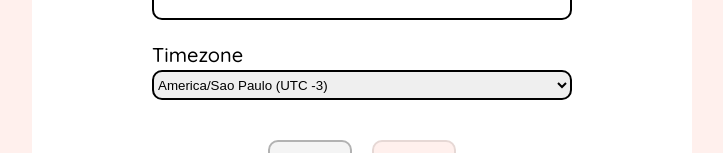
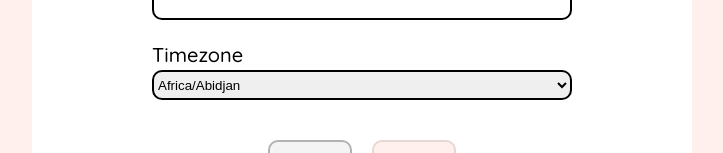
Before and after one commit to pwksn/react-timezones-app, a React (Create React App) app: page /form/timezone in a window 1280 px wide. Shown: the part 260-413 px from the top of the page, without its empty margins (278-1001 px from the left). Built offline with nearby package versions, Linux system fonts and the light colour scheme.

Commit message:
All timezones added

```diff
--- a/public/index.html
+++ b/public/index.html
@@ -26,7 +26,7 @@
       work correctly both with client-side routing and a non-root public URL.
       Learn how to configure a non-root public URL by running `npm run build`.
     -->
-    <title>React App</title>
+    <title>Timezones</title>
   </head>
   <body>
     <noscript>You need to enable JavaScript to run this app.</noscript>
--- a/src/Dashboard/Dashboard.js
+++ b/src/Dashboard/Dashboard.js
@@ -32,7 +32,7 @@ const Dashboard = () => {
     return (
         <div className="app__dashboard">
             {data && <DashboardHeader userData={data.user} timeNow={d.time()} offset={d.offset()}/>}
-            {data && <div className="tiles">
+            {data && data.timezones && <div className="tiles">
                 {Object.values(data.timezones).map((timezone) => (
                     <TimezoneTile key={timezone.timezoneId} timezone={timezone}/>
                 ))}
--- a/src/Forms/TimezoneForm.js
+++ b/src/Forms/TimezoneForm.js
@@ -1,9 +1,10 @@
 import { useState } from 'react';
 import { useHistory } from 'react-router-dom';
+import { timezones } from '../data/timezones';
 
 const TimezoneForm = () => {
 
-    const [timezoneCity, setTimezoneCity] = useState('America/Sao_Paulo');
+    const [timezoneCity, setTimezoneCity] = useState(timezones[0]);
     const [city, setCity] = useState('');
     const [isPending, setIsPending] = useState(false);
 
@@ -34,6 +35,10 @@ const TimezoneForm = () => {
         history.push('/');
     }
 
+    const convertTimezoneToText = (timezoneName) => {
+        return timezoneName.replace(/_/g, ' ');
+    }
+
     return (
         <div className="app__timezone-form d-flex d-flex__center d-flex__column">
             <h1 className="m-bottom-xl f-header-l">Add new timezone</h1>
@@ -53,9 +58,17 @@ const TimezoneForm = () => {
                         value={timezoneCity}
                         onChange={(e) => setTimezoneCity(e.target.value)}>
                         {/* toDo: add some more timezones */}
-                        <option value="America/Sao_Paulo">America/Sao Paulo (UTC -3)</option>
-                        <option value="Europe/Warsaw">Europe/Warsaw (UTC -1)</option>
+                        {/* <option value="America/Sao_Paulo">America/Sao Paulo (UTC -3)</option>
+                        <option value="America/Los_Angeles">America/Los Angeles (UTC -8)</option>
                         <option value="Asia/Dubai">Asia/Dubai (UTC +4)</option>
+                        <option value="Europe/Warsaw">Europe/Warsaw (UTC -1)</option> */}
+                        {timezones.sort((a, b) => {
+                            if (a < b) {return -1;}
+                            if (a > b) {return 1;}
+                            return 0;
+                        }).map(timezone => {
+                            return <option value={timezone}>{convertTimezoneToText(timezone)}</option>
+                        })}
                     </select>
                 </div>
 
--- a/src/TimezoneTile/TimezoneTile.js
+++ b/src/TimezoneTile/TimezoneTile.js
@@ -23,7 +23,10 @@ const TimezoneTile = ({ timezone }) => {
         } else {
             return 'UTC ' + offset;
         }
+    }
 
+    const convertTimezoneName = (timezoneName) => {
+        return timezoneName.replace(/_/g, ' ');
     }
 
     return (
@@ -34,7 +37,7 @@ const TimezoneTile = ({ timezone }) => {
             </div>
             <div className="timezone-tile__zone m-m">
                 <h3 className="f-text-l f-weight-xl m-0">{timezone.city}</h3>
-                <p className="f-text-m f-weight-l m-0">{calculateOffset(timezone.timezoneCity)}</p>
+                <p className="f-text-m f-weight-l m-0">{convertTimezoneName(timezone.timezoneCity)} ({calculateOffset(timezone.timezoneCity)})</p>
             </div>
             <div className="timezone-tile__people m-l" style={{marginBottom: 0}}>
                 <div className="d-flex d-flex__spacebetween">
--- /dev/null
+++ b/src/data/timezones.js
@@ -0,0 +1,351 @@
+// export const timezones = ['America/Sao_Paulo', 'America/Los_Angeles', 'Asia/Dubai', 'Europe/Warsaw'];
+export const timezones = [
+    'Europe/Warsaw',
+    'Europe/Andorra',
+    'Asia/Dubai',
+    'Asia/Kabul',
+    'Europe/Tirane',
+    'Asia/Yerevan',
+    'Antarctica/Casey',
+    'Antarctica/Davis',
+    'Antarctica/DumontDUrville', // https://bugs.chromium.org/p/chromium/issues/detail?id=928068
+    'Antarctica/Mawson',
+    'Antarctica/Palmer',
+    'Antarctica/Rothera',
+    'Antarctica/Syowa',
+    'Antarctica/Troll',
+    'Antarctica/Vostok',
+    'America/Argentina/Buenos_Aires',
+    'America/Argentina/Cordoba',
+    'America/Argentina/Salta',
+    'America/Argentina/Jujuy',
+    'America/Argentina/Tucuman',
+    'America/Argentina/Catamarca',
+    'America/Argentina/La_Rioja',
+    'America/Argentina/San_Juan',
+    'America/Argentina/Mendoza',
+    'America/Argentina/San_Luis',
+    'America/Argentina/Rio_Gallegos',
+    'America/Argentina/Ushuaia',
+    'Pacific/Pago_Pago',
+    'Europe/Vienna',
+    'Australia/Lord_Howe',
+    'Antarctica/Macquarie',
+    'Australia/Hobart',
+    'Australia/Currie',
+    'Australia/Melbourne',
+    'Australia/Sydney',
+    'Australia/Broken_Hill',
+    'Australia/Brisbane',
+    'Australia/Lindeman',
+    'Australia/Adelaide',
+    'Australia/Darwin',
+    'Australia/Perth',
+    'Australia/Eucla',
+    'Asia/Baku',
+    'America/Barbados',
+    'Asia/Dhaka',
+    'Europe/Brussels',
+    'Europe/Sofia',
+    'Atlantic/Bermuda',
+    'Asia/Brunei',
+    'America/La_Paz',
+    'America/Noronha',
+    'America/Belem',
+    'America/Fortaleza',
+    'America/Recife',
+    'America/Araguaina',
+    'America/Maceio',
+    'America/Bahia',
+    'America/Sao_Paulo',
+    'America/Campo_Grande',
+    'America/Cuiaba',
+    'America/Santarem',
+    'America/Porto_Velho',
+    'America/Boa_Vista',
+    'America/Manaus',
+    'America/Eirunepe',
+    'America/Rio_Branco',
+    'America/Nassau',
+    'Asia/Thimphu',
+    'Europe/Minsk',
+    'America/Belize',
+    'America/St_Johns',
+    'America/Halifax',
+    'America/Glace_Bay',
+    'America/Moncton',
+    'America/Goose_Bay',
+    'America/Blanc-Sablon',
+    'America/Toronto',
+    'America/Nipigon',
+    'America/Thunder_Bay',
+    'America/Iqaluit',
+    'America/Pangnirtung',
+    'America/Atikokan',
+    'America/Winnipeg',
+    'America/Rainy_River',
+    'America/Resolute',
+    'America/Rankin_Inlet',
+    'America/Regina',
+    'America/Swift_Current',
+    'America/Edmonton',
+    'America/Cambridge_Bay',
+    'America/Yellowknife',
+    'America/Inuvik',
+    'America/Creston',
+    'America/Dawson_Creek',
+    'America/Fort_Nelson',
+    'America/Vancouver',
+    'America/Whitehorse',
+    'America/Dawson',
+    'Indian/Cocos',
+    'Europe/Zurich',
+    'Africa/Abidjan',
+    'Pacific/Rarotonga',
+    'America/Santiago',
+    'America/Punta_Arenas',
+    'Pacific/Easter',
+    'Asia/Shanghai',
+    'Asia/Urumqi',
+    'America/Bogota',
+    'America/Costa_Rica',
+    'America/Havana',
+    'Atlantic/Cape_Verde',
+    'America/Curacao',
+    'Indian/Christmas',
+    'Asia/Nicosia',
+    'Asia/Famagusta',
+    'Europe/Prague',
+    'Europe/Berlin',
+    'Europe/Copenhagen',
+    'America/Santo_Domingo',
+    'Africa/Algiers',
+    'America/Guayaquil',
+    'Pacific/Galapagos',
+    'Europe/Tallinn',
+    'Africa/Cairo',
+    'Africa/El_Aaiun',
+    'Europe/Madrid',
+    'Africa/Ceuta',
+    'Atlantic/Canary',
+    'Europe/Helsinki',
+    'Pacific/Fiji',
+    'Atlantic/Stanley',
+    'Pacific/Chuuk',
+    'Pacific/Pohnpei',
+    'Pacific/Kosrae',
+    'Atlantic/Faroe',
+    'Europe/Paris',
+    'Europe/London',
+    'Asia/Tbilisi',
+    'America/Cayenne',
+    'Africa/Accra',
+    'Europe/Gibraltar',
+    'America/Godthab',
+    'America/Danmarkshavn',
+    'America/Scoresbysund',
+    'America/Thule',
+    'Europe/Athens',
+    'Atlantic/South_Georgia',
+    'America/Guatemala',
+    'Pacific/Guam',
+    'Africa/Bissau',
+    'America/Guyana',
+    'Asia/Hong_Kong',
+    'America/Tegucigalpa',
+    'America/Port-au-Prince',
+    'Europe/Budapest',
+    'Asia/Jakarta',
+    'Asia/Pontianak',
+    'Asia/Makassar',
+    'Asia/Jayapura',
+    'Europe/Dublin',
+    'Asia/Jerusalem',
+    'Asia/Kolkata',
+    'Indian/Chagos',
+    'Asia/Baghdad',
+    'Asia/Tehran',
+    'Atlantic/Reykjavik',
+    'Europe/Rome',
+    'America/Jamaica',
+    'Asia/Amman',
+    'Asia/Tokyo',
+    'Africa/Nairobi',
+    'Asia/Bishkek',
+    'Pacific/Tarawa',
+    'Pacific/Enderbury',
+    'Pacific/Kiritimati',
+    'Asia/Pyongyang',
+    'Asia/Seoul',
+    'Asia/Almaty',
+    'Asia/Qyzylorda',
+    'Asia/Qostanay',
+    'Asia/Aqtobe',
+    'Asia/Aqtau',
+    'Asia/Atyrau',
+    'Asia/Oral',
+    'Asia/Beirut',
+    'Asia/Colombo',
+    'Africa/Monrovia',
+    'Europe/Vilnius',
+    'Europe/Luxembourg',
+    'Europe/Riga',
+    'Africa/Tripoli',
+    'Africa/Casablanca',
+    'Europe/Monaco',
+    'Europe/Chisinau',
+    'Pacific/Majuro',
+    'Pacific/Kwajalein',
+    'Asia/Yangon',
+    'Asia/Ulaanbaatar',
+    'Asia/Hovd',
+    'Asia/Choibalsan',
+    'Asia/Macau',
+    'America/Martinique',
+    'Europe/Malta',
+    'Indian/Mauritius',
+    'Indian/Maldives',
+    'America/Mexico_City',
+    'America/Cancun',
+    'America/Merida',
+    'America/Monterrey',
+    'America/Matamoros',
+    'America/Mazatlan',
+    'America/Chihuahua',
+    'America/Ojinaga',
+    'America/Hermosillo',
+    'America/Tijuana',
+    'America/Bahia_Banderas',
+    'Asia/Kuala_Lumpur',
+    'Asia/Kuching',
+    'Africa/Maputo',
+    'Africa/Windhoek',
+    'Pacific/Noumea',
+    'Pacific/Norfolk',
+    'Africa/Lagos',
+    'America/Managua',
+    'Europe/Amsterdam',
+    'Europe/Oslo',
+    'Asia/Kathmandu',
+    'Pacific/Nauru',
+    'Pacific/Niue',
+    'Pacific/Auckland',
+    'Pacific/Chatham',
+    'America/Panama',
+    'America/Lima',
+    'Pacific/Tahiti',
+    'Pacific/Marquesas',
+    'Pacific/Gambier',
+    'Pacific/Port_Moresby',
+    'Pacific/Bougainville',
+    'Asia/Manila',
+    'Asia/Karachi',
+    'America/Miquelon',
+    'Pacific/Pitcairn',
+    'America/Puerto_Rico',
+    'Asia/Gaza',
+    'Asia/Hebron',
+    'Europe/Lisbon',
+    'Atlantic/Madeira',
+    'Atlantic/Azores',
+    'Pacific/Palau',
+    'America/Asuncion',
+    'Asia/Qatar',
+    'Indian/Reunion',
+    'Europe/Bucharest',
+    'Europe/Belgrade',
+    'Europe/Kaliningrad',
+    'Europe/Moscow',
+    'Europe/Simferopol',
+    'Europe/Kirov',
+    'Europe/Astrakhan',
+    'Europe/Volgograd',
+    'Europe/Saratov',
+    'Europe/Ulyanovsk',
+    'Europe/Samara',
+    'Asia/Yekaterinburg',
+    'Asia/Omsk',
+    'Asia/Novosibirsk',
+    'Asia/Barnaul',
+    'Asia/Tomsk',
+    'Asia/Novokuznetsk',
+    'Asia/Krasnoyarsk',
+    'Asia/Irkutsk',
+    'Asia/Chita',
+    'Asia/Yakutsk',
+    'Asia/Khandyga',
+    'Asia/Vladivostok',
+    'Asia/Ust-Nera',
+    'Asia/Magadan',
+    'Asia/Sakhalin',
+    'Asia/Srednekolymsk',
+    'Asia/Kamchatka',
+    'Asia/Anadyr',
+    'Asia/Riyadh',
+    'Pacific/Guadalcanal',
+    'Indian/Mahe',
+    'Africa/Khartoum',
+    'Europe/Stockholm',
+    'Asia/Singapore',
+    'America/Paramaribo',
+    'Africa/Juba',
+    'Africa/Sao_Tome',
+    'America/El_Salvador',
+    'Asia/Damascus',
+    'America/Grand_Turk',
+    'Africa/Ndjamena',
+    'Indian/Kerguelen',
+    'Asia/Bangkok',
+    'Asia/Dushanbe',
+    'Pacific/Fakaofo',
+    'Asia/Dili',
+    'Asia/Ashgabat',
+    'Africa/Tunis',
+    'Pacific/Tongatapu',
+    'Europe/Istanbul',
+    'America/Port_of_Spain',
+    'Pacific/Funafuti',
+    'Asia/Taipei',
+    'Europe/Kiev',
+    'Europe/Uzhgorod',
+    'Europe/Zaporozhye',
+    'Pacific/Wake',
+    'America/New_York',
+    'America/Detroit',
+    'America/Kentucky/Louisville',
+    'America/Kentucky/Monticello',
+    'America/Indiana/Indianapolis',
+    'America/Indiana/Vincennes',
+    'America/Indiana/Winamac',
+    'America/Indiana/Marengo',
+    'America/Indiana/Petersburg',
+    'America/Indiana/Vevay',
+    'America/Chicago',
+    'America/Indiana/Tell_City',
+    'America/Indiana/Knox',
+    'America/Menominee',
+    'America/North_Dakota/Center',
+    'America/North_Dakota/New_Salem',
+    'America/North_Dakota/Beulah',
+    'America/Denver',
+    'America/Boise',
+    'America/Phoenix',
+    'America/Los_Angeles',
+    'America/Anchorage',
+    'America/Juneau',
+    'America/Sitka',
+    'America/Metlakatla',
+    'America/Yakutat',
+    'America/Nome',
+    'America/Adak',
+    'Pacific/Honolulu',
+    'America/Montevideo',
+    'Asia/Samarkand',
+    'Asia/Tashkent',
+    'America/Caracas',
+    'Asia/Ho_Chi_Minh',
+    'Pacific/Efate',
+    'Pacific/Wallis',
+    'Pacific/Apia',
+    'Africa/Johannesburg'
+];
```
